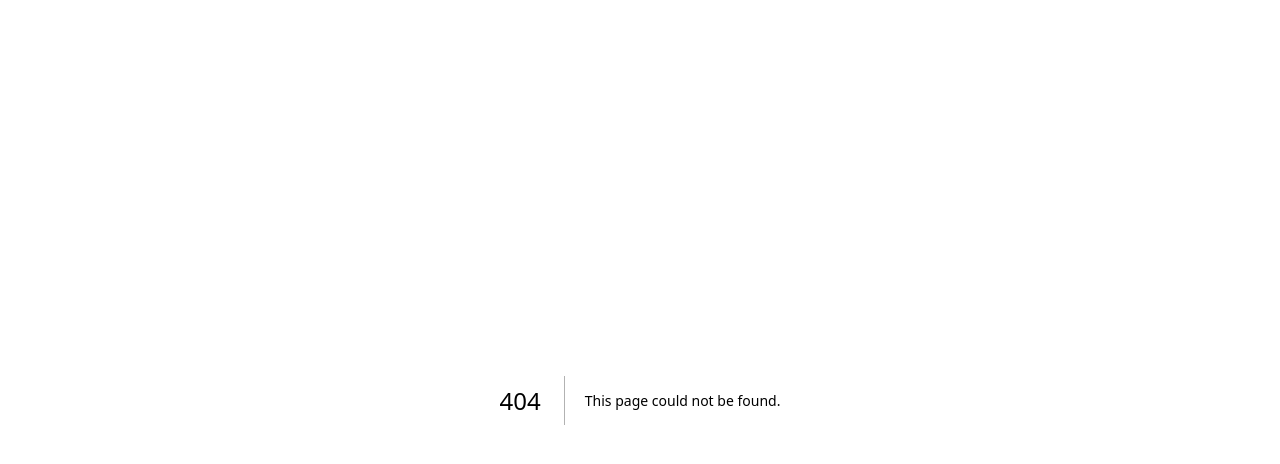
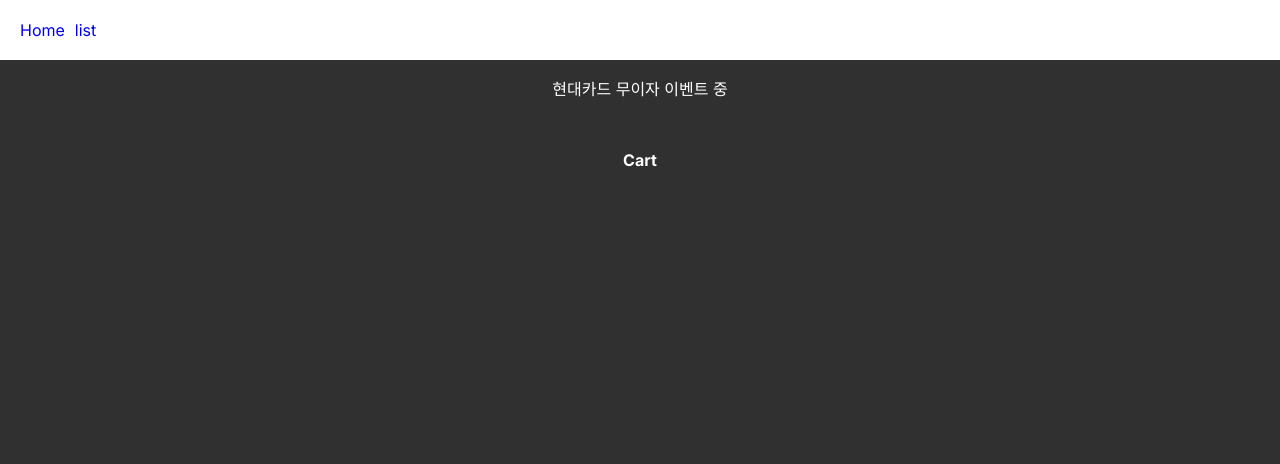
Before and after one commit to s-ja/CDAP_Next.js, a Next.js app in the folder fresh/: page /cart in a window 1280 px wide. Before the commit this address had no page. Shown: the top 464 px of the page. Built offline with nearby package versions, Linux system fonts and the light colour scheme.

Commit message:
4강 완료

```diff
--- /dev/null
+++ b/fresh/app/cart/layout.tsx
@@ -0,0 +1,14 @@
+import { ReactNode } from "react";
+
+interface CartLayoutProps {
+  children: ReactNode;
+}
+
+export default function CartLayout({ children }: CartLayoutProps) {
+  return (
+    <div>
+      <p className="title_sub">현대카드 무이자 이벤트 중</p>
+      {children}
+    </div>
+  );
+}
--- /dev/null
+++ b/fresh/app/cart/page.tsx
@@ -0,0 +1,7 @@
+export default function Cart() {
+  return (
+    <div>
+      <h4 className="title">cart</h4>
+    </div>
+  );
+}
--- a/fresh/app/globals.css
+++ b/fresh/app/globals.css
@@ -7,8 +7,28 @@ body {
 .title {
   text-align: center;
   text-transform: capitalize;
-  margin-top: 150px;
+  margin-top: 50px;
 }
 .title_sub {
   text-align: center;
 }
+
+.food {
+  margin: 20px auto;
+  width: 200px;
+  background: white;
+  color: black;
+  padding: 20px;
+  border-radius: 5px;
+}
+
+.navbar {
+  background: white;
+  padding: 20px;
+}
+
+.navbar a {
+  margin-right: 10px;
+  text-decoration: none;
+  text-transform: capitalize;
+}
--- a/fresh/app/layout.tsx
+++ b/fresh/app/layout.tsx
@@ -1,22 +1,30 @@
-import './globals.css'
-import type { Metadata } from 'next'
-import { Inter } from 'next/font/google'
+import "./globals.css";
+import type { Metadata } from "next";
+import { Inter } from "next/font/google";
+import Link from "next/link";
 
-const inter = Inter({ subsets: ['latin'] })
+const inter = Inter({ subsets: ["latin"] });
 
 export const metadata: Metadata = {
-  title: 'Create Next App',
-  description: 'Generated by create next app',
-}
+  title: "Create Next App",
+  description: "Generated by create next app",
+};
 
 export default function RootLayout({
   children,
 }: {
-  children: React.ReactNode
+  children: React.ReactNode;
 }) {
   return (
-    <html lang="en">
-      <body className={inter.className}>{children}</body>
+    <html lang="ko">
+      <body className={inter.className}>
+        <div className="navbar">
+          <Link href="/">home</Link>
+          <Link href="/list">list</Link>
+        </div>
+
+        {children}
+      </body>
     </html>
-  )
+  );
 }
--- a/fresh/app/page.tsx
+++ b/fresh/app/page.tsx
@@ -1,6 +1,10 @@
+//page.tsx
+
+import Link from "next/link";
+
 export default function Home() {
   let name = "asj";
-  let age = 20;
+  let age = 29;
   let repositery = "https://github.com/s-ja/CDAP_Next.js";
   return (
     <div>
```
Also changed, not shown: fresh/app/cart/payment/page.tsx (added, +7 -0 lines), fresh/app/list/page.tsx (added, +13 -0 lines), 1 other file (tests, documents, lock files or other folders).
